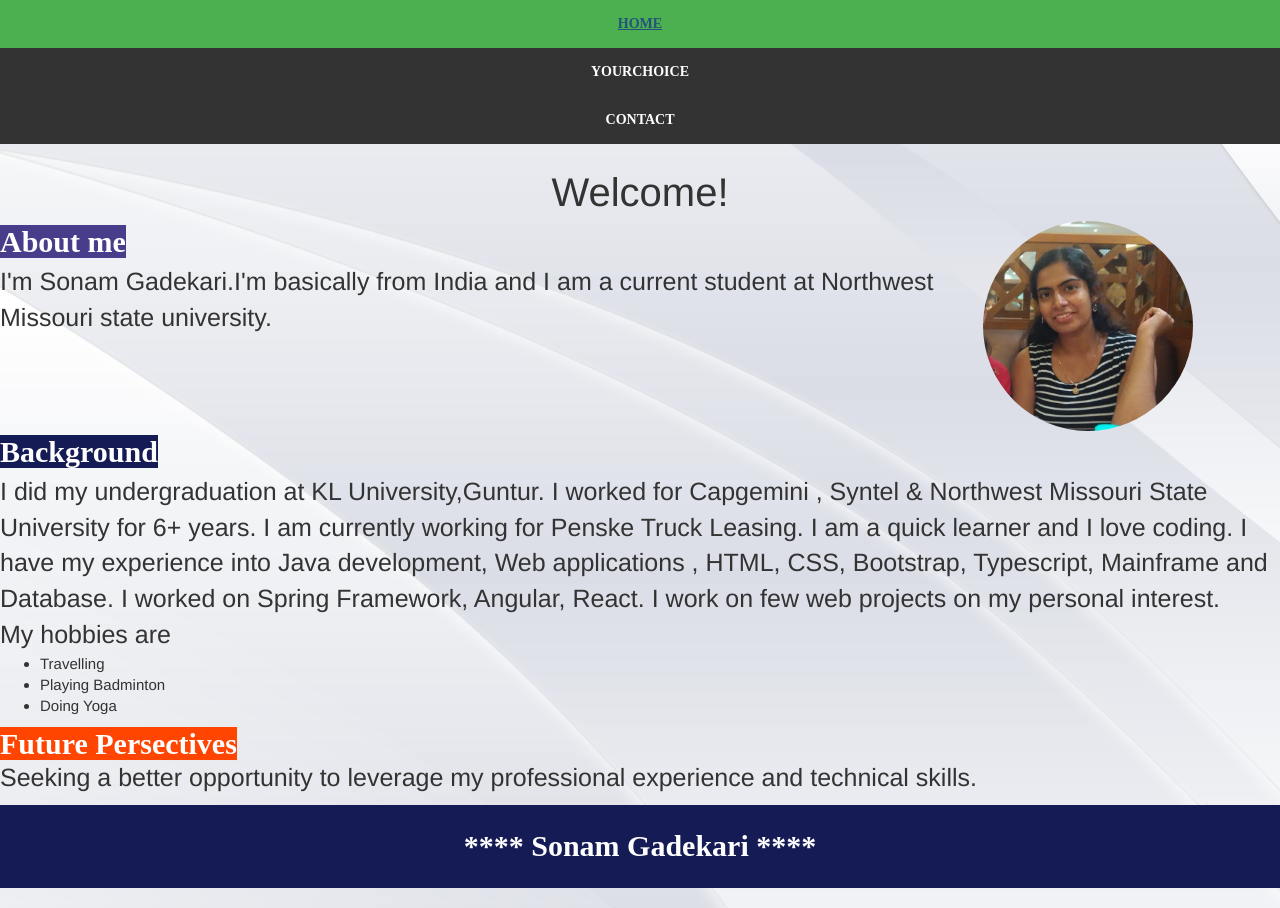
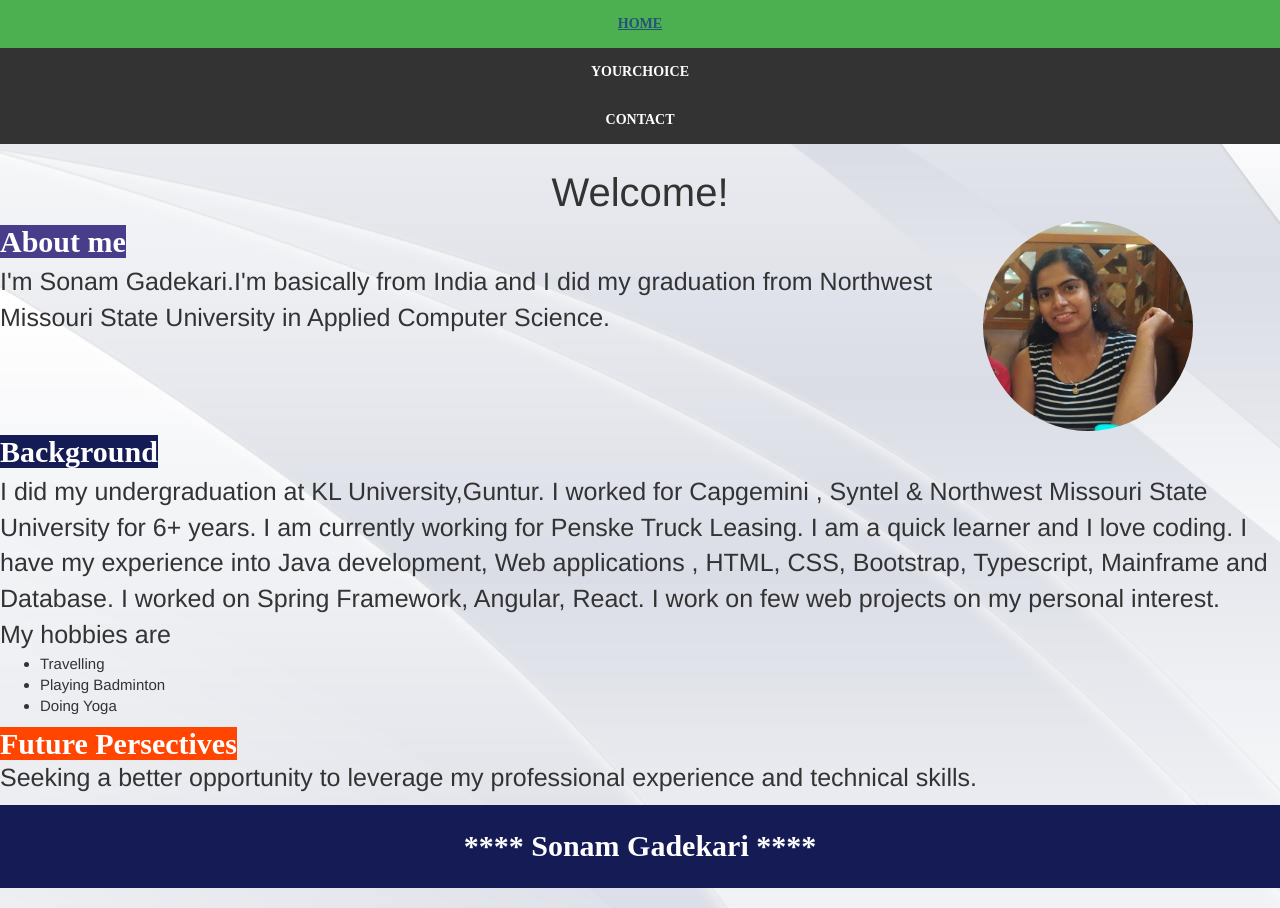
Before and after one commit to SonamGadkari/A01_Gadekari, a plain HTML site: page index.html in a window 1280 px wide. Drawn offline with nearby package versions, Linux system fonts and the light colour scheme.

Commit message:
Changes to About me
Changes to About me in index.html file

```diff
--- a/index.html
+++ b/index.html
@@ -20,7 +20,7 @@
 	  <div class="row">
 	  <div class="col-lg-9">
           <div class="about-me">About me</div>
-          <div class="set-font"> I'm Sonam Gadekari.I'm basically from India and I am a current student at Northwest Missouri state university. </div>
+          <div class="set-font"> I'm Sonam Gadekari.I'm basically from India and I did my graduation from Northwest Missouri State University in Applied Computer Science. </div>
       </div>
 	  <div class="col-lg-3">
 	  <img class="img-circle img-prop" src="sonam.PNG"
```
